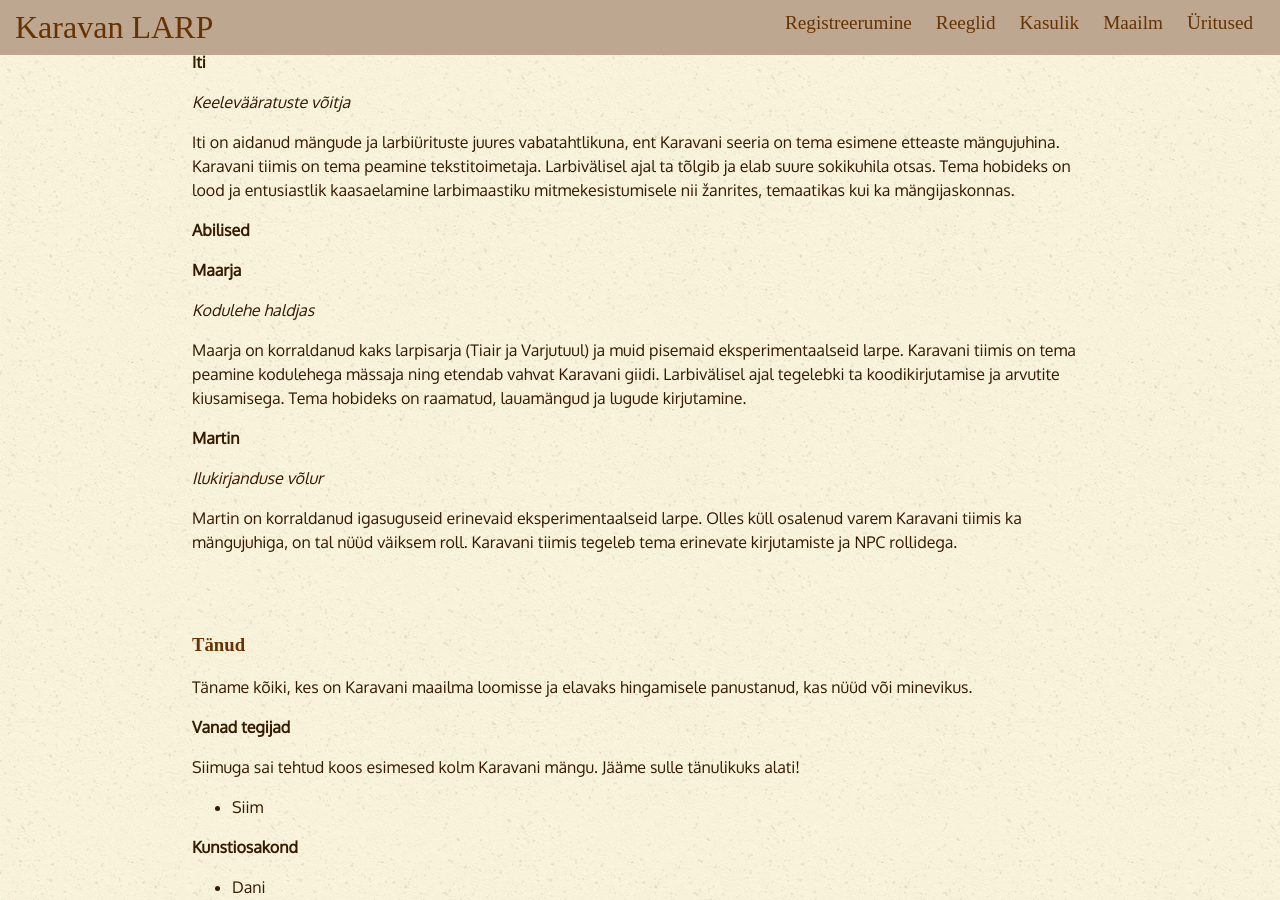
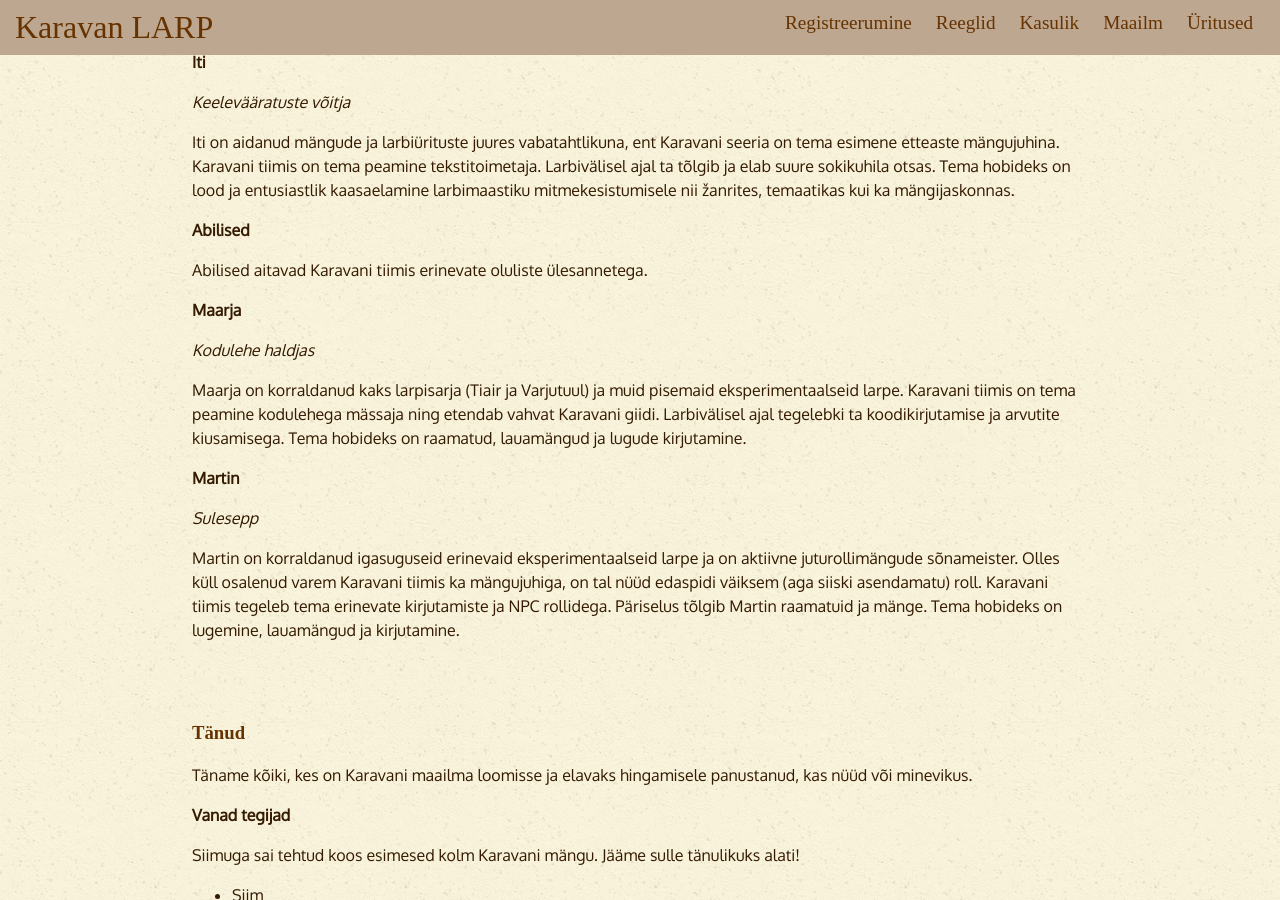
Before and after one commit to karavanlarp/karavanlarp.github.io, a Jekyll site: the page built from est/useful/creds.md, in a window 1280 px wide and 900 px high, scrolled down 514 px. Built offline with Jekyll 4.4.1, drawn with Linux system fonts in a browser that asks for light colours; some web fonts are replaced.

Commit message:
Update creds.md
Martin vist

```diff
--- a/est/useful/creds.md
+++ b/est/useful/creds.md
@@ -28,6 +28,8 @@ Iti on aidanud mängude ja larbiürituste juures vabatahtlikuna, ent Karavani se
 
 **Abilised**
 
+Abilised aitavad Karavani tiimis erinevate oluliste ülesannetega.
+
 **Maarja**
 
 _Kodulehe haldjas_
@@ -36,9 +38,9 @@ Maarja on korraldanud kaks larpisarja (Tiair ja Varjutuul) ja muid pisemaid eksp
 
 **Martin**
 
-_Ilukirjanduse võlur_
+_Sulesepp_
 
-Martin on korraldanud igasuguseid erinevaid eksperimentaalseid larpe. Olles küll osalenud varem Karavani tiimis ka mängujuhiga, on tal nüüd väiksem roll. Karavani tiimis tegeleb tema erinevate kirjutamiste ja NPC rollidega.
+Martin on korraldanud igasuguseid erinevaid eksperimentaalseid larpe ja on aktiivne juturollimängude sõnameister. Olles küll osalenud varem Karavani tiimis ka mängujuhiga, on tal nüüd edaspidi väiksem (aga siiski asendamatu) roll. Karavani tiimis tegeleb tema erinevate kirjutamiste ja NPC rollidega. Päriselus tõlgib Martin raamatuid ja mänge. Tema hobideks on lugemine, lauamängud ja kirjutamine.
 
 ### Tänud
 
```
